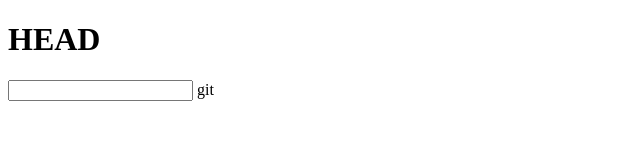
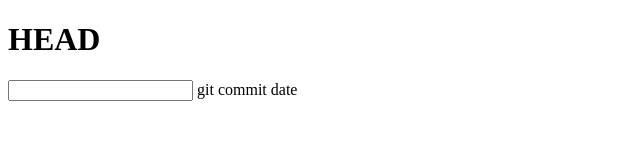
Before and after one commit to KateBozhko/practice, a plain HTML site: page index.html in a window 1280 px wide. Shown: the full height of the page, 0-640 px from the left. Drawn offline with Linux system fonts and the light colour scheme.

Commit message:
add data (Sun Mar 12 14:01:39 RTZ 2023)

```diff
--- a/index.html
+++ b/index.html
@@ -10,7 +10,7 @@
     <h1>HEAD</h1>
     <div>
         <input>
-        <label>git</label>
+        <label>git commit date</label>
     </div>
 </body>
 </html>
```
